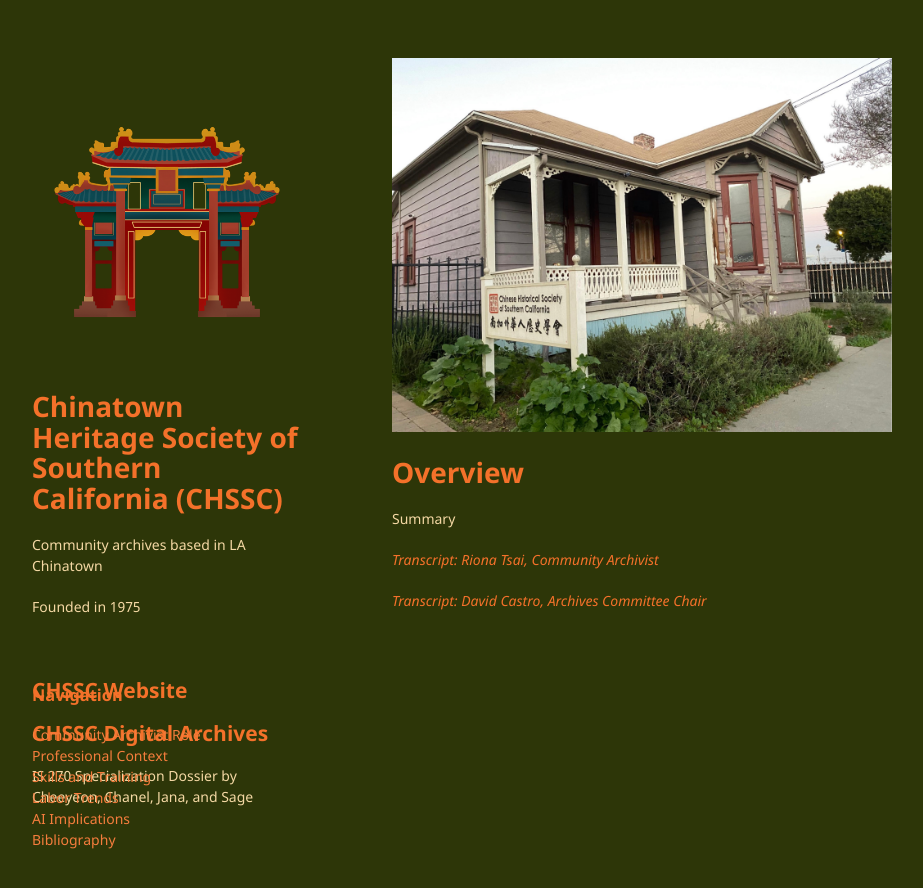
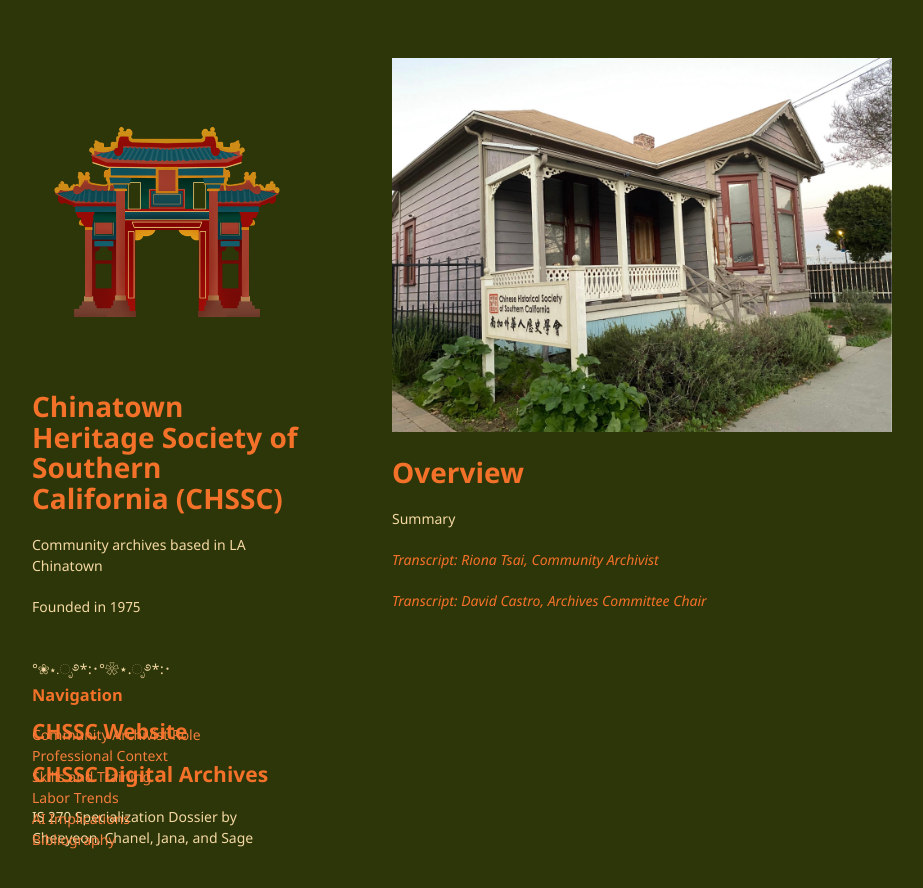
Before and after one commit to chaanelly/IS270-CHSSC, a Jekyll site: the page built from index.md, in a window 1280 px wide. Shown: the top 888 px of the page, without its empty margins (178-1101 px from the left). Built offline with Jekyll 4.4.1, drawn with Linux system fonts in a browser that asks for light colours; our own code applies the rules of GitHub Pages for plain Markdown files.

Commit message:
Update default.html

```diff
--- a/_layouts/default.html
+++ b/_layouts/default.html
@@ -24,6 +24,7 @@
         <p>Founded in 1975</p>
 
         <br>
+        <p>°❀⋆.ೃ࿔*:･°❀⋆.ೃ࿔*:･</p>
         <br>
 
         <h2><a href="https://chssc.org" target="_blank">CHSSC Website</a></h2>
```
